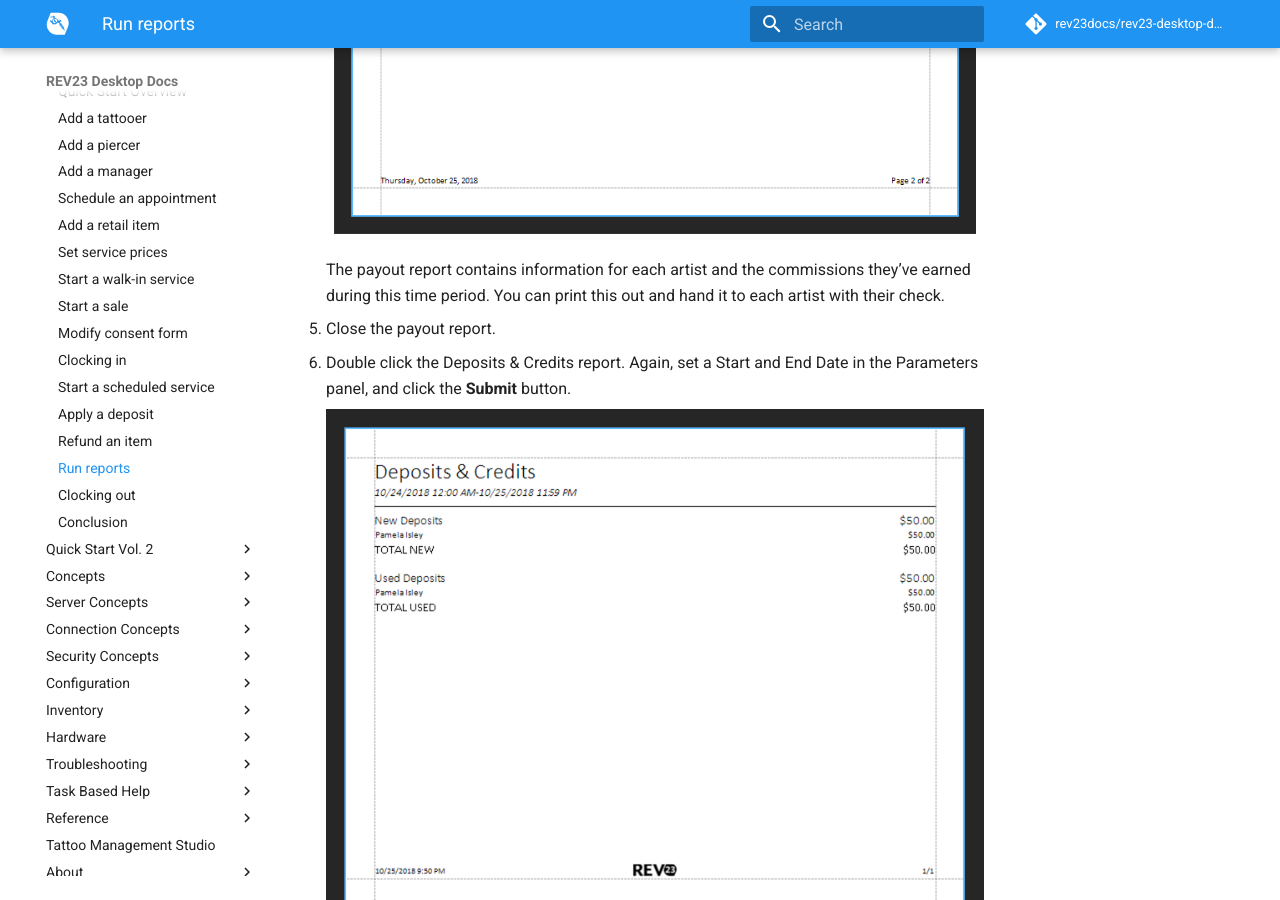
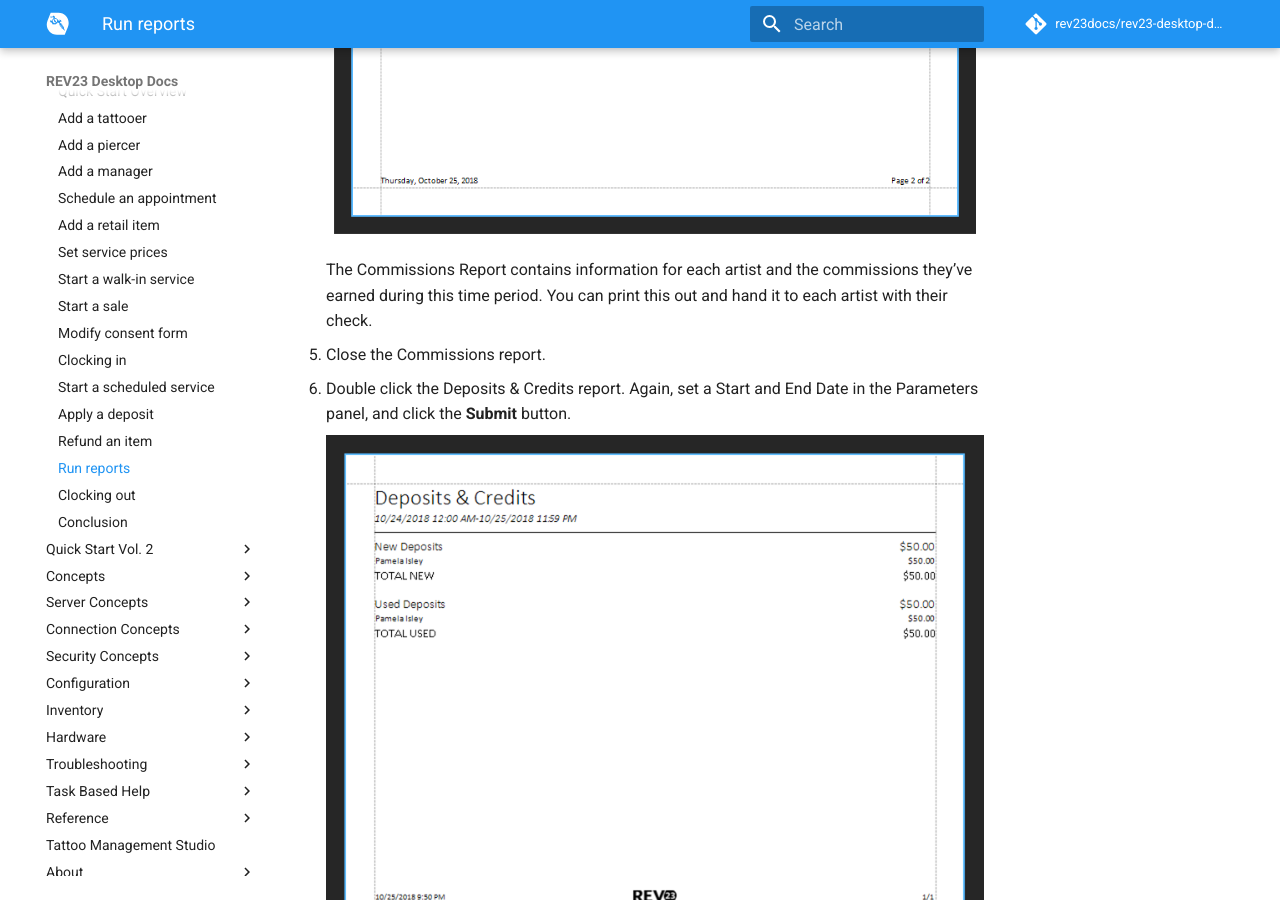
Before and after one commit to REV23Docs/rev23-desktop-docs, an MkDocs documentation site: the page built from docs/quick-start/run-reports.md, in a window 1280 px wide and 900 px high, scrolled down 1787 px. Built offline with MkDocs 1.6.1 and Material for MkDocs 9.7.7, drawn with Linux system fonts in a browser that asks for light colours; comment, search, counter and statistics services are not loaded; old or Windows-style settings are respelled for this version of MkDocs; some of the changed text lies outside the part shown.

Commit message:
changed employee payout to commissions report

```diff
--- a/docs/quick-start/run-reports.md
+++ b/docs/quick-start/run-reports.md
@@ -3,7 +3,7 @@
 Well, the day is about at a close at Gotham City Tattoo & Piercing. Let's run a couple of reports to see how things look.
 
 1. Navigate to **Reports > Reports**.
-2. Double click the Employee Payout report to run it.
+2. Double click the Commissions report to run it.
 
     ![REV23 Desktop](img/report_preview.png)
 
@@ -14,9 +14,9 @@
 
     ![REV23 Desktop](img/report_payout.png)
 
-    The payout report contains information for each artist and the commissions they've earned during this time period. You can print this out and hand it to each artist with their check.
+    The Commissions Report contains information for each artist and the commissions they've earned during this time period. You can print this out and hand it to each artist with their check.
 
-5. Close the payout report.
+5. Close the Commissions report.
 
 6. Double click the Deposits & Credits report. Again, set a Start and End Date in the Parameters panel, and click the **Submit** button.
 
```
